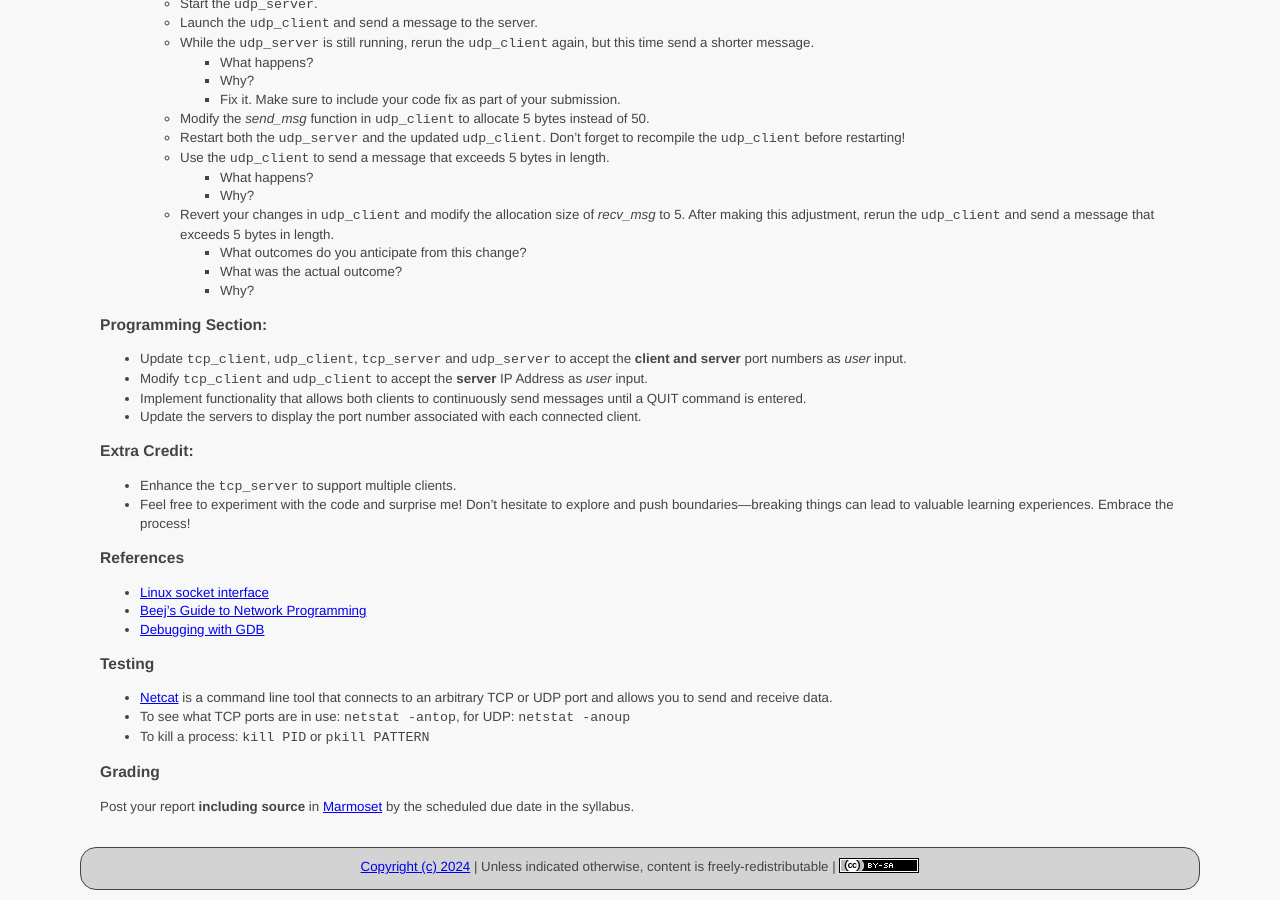
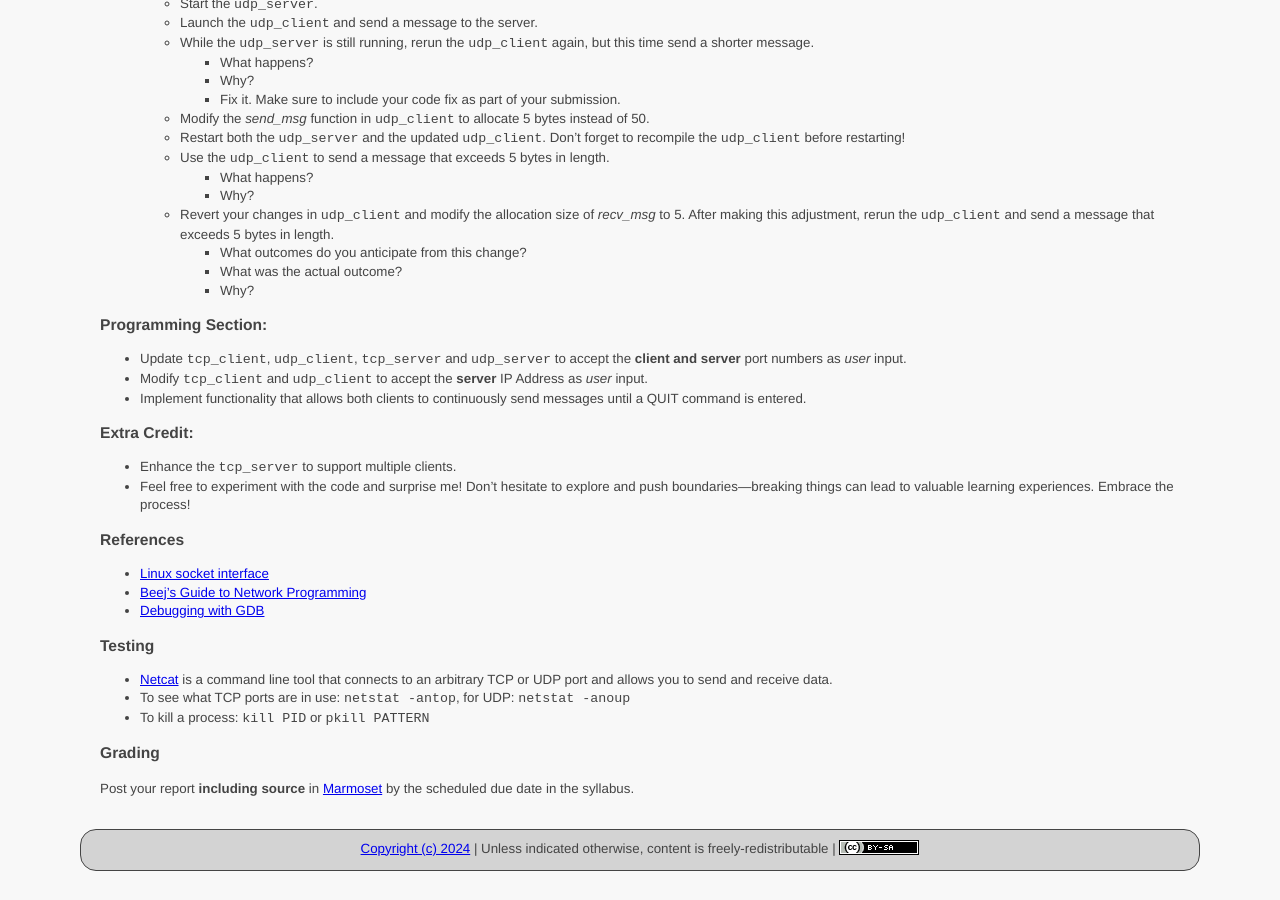
Before and after one commit to ycpcs/cs330-fall2024, a Jekyll site: the page built from labs/sockets_intro.md, in a window 1280 px wide and 900 px high, scrolled down 757 px. Built offline with Jekyll 4.4.1, drawn with Linux system fonts in a browser that asks for light colours.

Commit message:
remove extra question

```diff
--- a/labs/sockets_intro.md
+++ b/labs/sockets_intro.md
@@ -56,7 +56,6 @@ To ensure proper execution of each exercise, please remember to __stop and recom
   - Update `tcp_client`, `udp_client`, `tcp_server` and `udp_server` to accept the **client and server** port numbers as _user_ input.
   - Modify `tcp_client` and `udp_client` to accept the **server** IP Address as _user_ input.
   - Implement functionality that allows both clients to continuously send messages until a QUIT command is entered.
-  - Update the servers to display the port number associated with each connected client.
 
 ### Extra Credit:
   - Enhance the `tcp_server` to support multiple clients.
```
